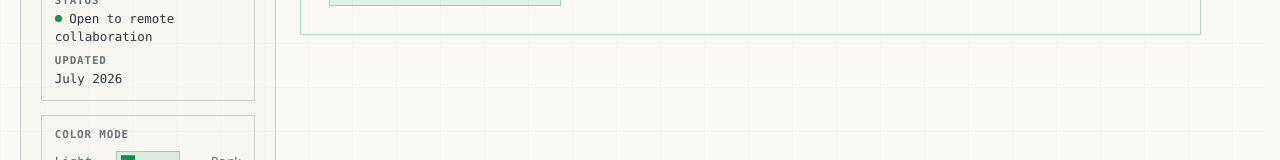
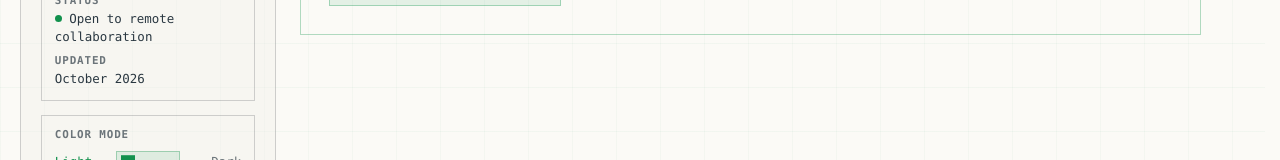
Before and after one commit to poltak/poltak.github.io, a SvelteKit app: page /fun/goblin-experience in a window 1280 px wide. Shown: the part 441-601 px from the top of the page. Built offline with nearby package versions, Linux system fonts and the light colour scheme.

Commit message:
Show October 2026 as the sidebar updated date

```diff
--- a/src/routes/+layout.svelte
+++ b/src/routes/+layout.svelte
@@ -220,7 +220,7 @@
             </div>
             <div>
                 <span>Updated</span>
-                <strong>July 2026</strong>
+                <strong>October 2026</strong>
             </div>
         </div>
         <!-- In the sidebar on wide screens. On narrow screens the corner button opens it. -->
```
